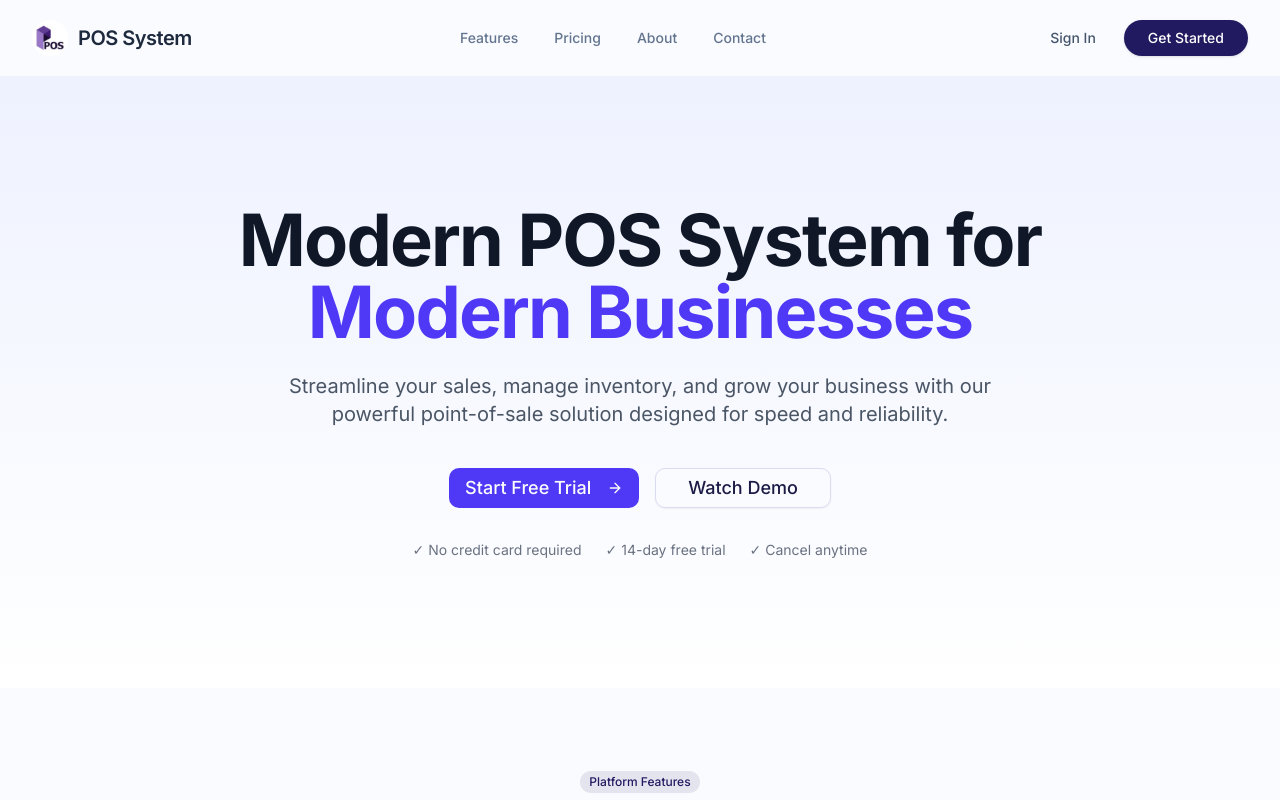
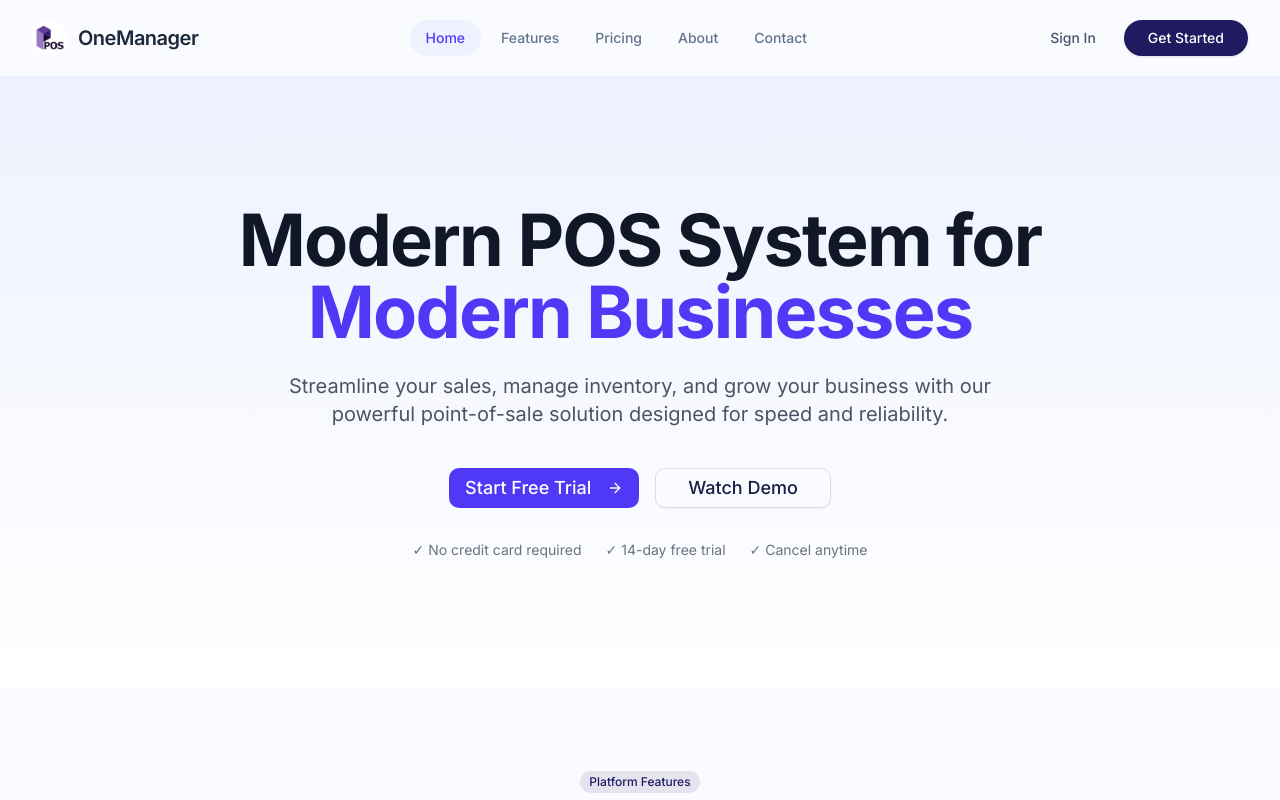
Before and after one commit to nziza-oscar/advanced_pos, a Next.js app: page / in a window 1280 px wide. Shown: the top 800 px of the page. Built offline with nearby package versions, Linux system fonts and the light colour scheme.

Commit message:
feat: components/marketing/MarketingHeader.tsx

```diff
--- a/components/marketing/MarketingHeader.tsx
+++ b/components/marketing/MarketingHeader.tsx
@@ -9,6 +9,7 @@ import { Menu, X } from 'lucide-react';
 import { cn } from '@/lib/utils';
 
 const navigation = [
+  { name: 'Home', href: '/' },
   { name: 'Features', href: '/features' },
   { name: 'Pricing', href: '/pricing' },
   { name: 'About', href: '/about' },
@@ -49,7 +50,7 @@ export function MarketingHeader() {
                 <Logo className="h-9 w-9 text-indigo-500" />
               </div>
               <span className="text-xl font-semibold tracking-tight text-slate-800">
-                POS System
+                OneManager
               </span>
             </Link>
           </div>
```
